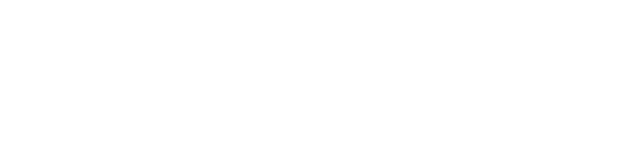
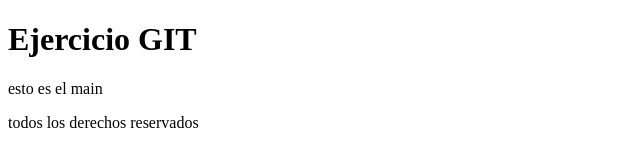
Before and after one commit to faq-g/api-rest-django, a plain HTML site: page index.html in a window 1280 px wide. Shown: the whole page, without its empty margins (0-640 px from the left). Drawn offline with Linux system fonts and the light colour scheme.

Commit message:
se agrega estructura html5 en el index

```diff
--- a/index.html
+++ b/index.html
@@ -1,11 +1,19 @@
 <!DOCTYPE html>
 <html lang="en">
-<head>
-    <meta charset="UTF-8">
-    <meta name="viewport" content="width=device-width, initial-scale=1.0">
+  <head>
+    <meta charset="UTF-8" />
+    <meta name="viewport" content="width=device-width, initial-scale=1.0" />
     <title>Index</title>
-</head>
-<body>
-
-</body>
+  </head>
+  <body>
+    <header>
+      <h1>Ejercicio GIT</h1>
+    </header>
+    <main>
+      <p>esto es el main</p>
+    </main>
+    <footer>
+      <p>todos los derechos reservados</p>
+    </footer>
+  </body>
 </html>
```
